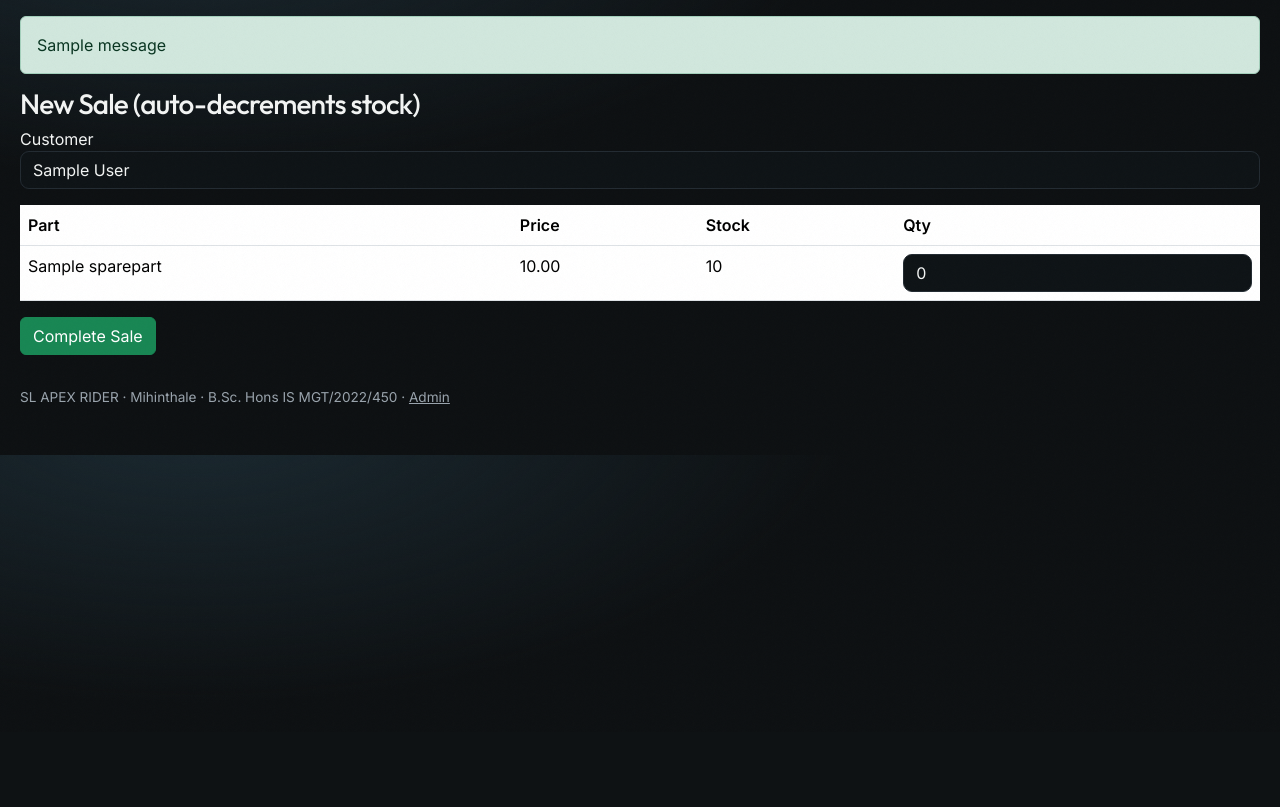
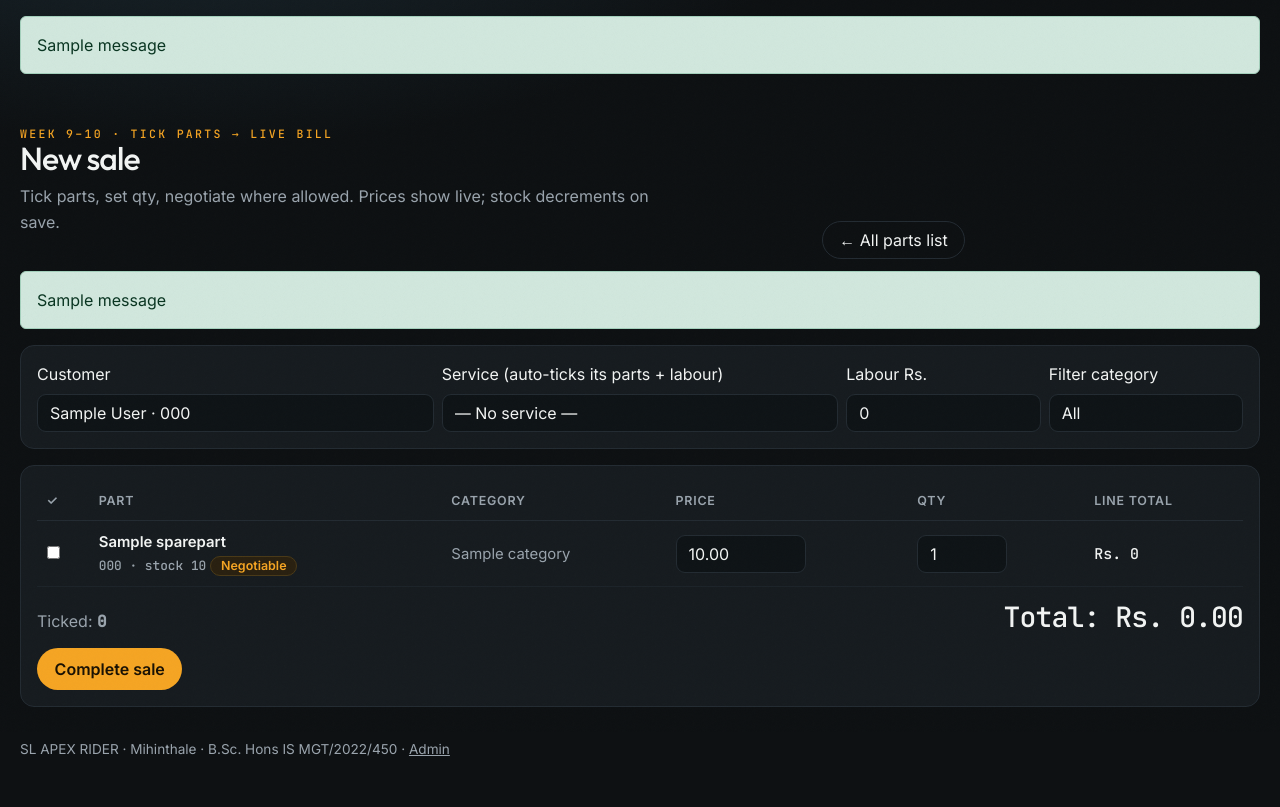
Before and after one commit to Ujitha123/sl-apex-rider, a Django app: page /sales/add/ in a window 1280 px wide. Shown: the part 68-875 px from the top of the page. Before the commit the page ends 659 px from the top, so only its background shows below. Run offline with Django 5.2, Linux system fonts and the light colour scheme; a user stored in the database is signed in; tables that the repository leaves empty hold one stand-in row (values such as "Sample post"); one stand-in notice (Sample message) is shown.

Commit message:
Inventory catalog (8 categories, 33 parts, 6 services) + tick-to-select sales with negotiable prices and live totals

```diff
--- a/inventory/admin.py
+++ b/inventory/admin.py
@@ -7,6 +7,6 @@
 
 @admin.register(SparePart)
 class SparePartAdmin(admin.ModelAdmin):
-    list_display = ('name', 'part_number', 'price', 'stock_qty', 'min_stock')
+    list_display = ('name', 'part_number', 'category', 'price', 'negotiable', 'stock_qty', 'min_stock')
     search_fields = ('name', 'part_number', 'compatible_models')
-    list_filter = ('category',)
+    list_filter = ('category', 'negotiable')
--- a/inventory/models.py
+++ b/inventory/models.py
@@ -18,6 +18,7 @@
     stock_qty = models.PositiveIntegerField(default=0)
     min_stock = models.PositiveIntegerField(default=5)
     description = models.TextField(blank=True)
+    negotiable = models.BooleanField(default=False, help_text="Tick if price can be negotiated at sale time")
     service_interval_km = models.PositiveIntegerField(default=2500,
         help_text="Km interval for predictive maintenance, e.g. 2500 for engine oil")
 
--- a/sales/models.py
+++ b/sales/models.py
@@ -7,6 +7,8 @@
     customer = models.ForeignKey(Customer, on_delete=models.CASCADE, related_name='sales')
     date = models.DateTimeField(auto_now_add=True)
     total = models.DecimalField(max_digits=12, decimal_places=2, default=0)
+    service_note = models.CharField(max_length=200, blank=True)
+    labour_charge = models.DecimalField(max_digits=10, decimal_places=2, default=0)
 
     def __str__(self):
         return f"Sale #{self.id} - {self.customer.name}"
--- a/sales/tests.py
+++ b/sales/tests.py
@@ -22,6 +22,7 @@
     def test_sale_deducts_stock_and_sets_total(self):
         resp = self.client.post(reverse('sale-add'), {
             'customer': self.cust.id,
+            f'tick_{self.part.id}': '1',
             f'qty_{self.part.id}': 2,
         })
         self.assertEqual(resp.status_code, 302)
@@ -33,6 +34,7 @@
     def test_sale_rejects_quantity_over_stock(self):
         resp = self.client.post(reverse('sale-add'), {
             'customer': self.cust.id,
+            f'tick_{self.part.id}': '1',
             f'qty_{self.part.id}': 999,
         })
         self.assertEqual(resp.status_code, 200)  # re-renders form with error
@@ -43,6 +45,7 @@
     def test_sale_rejects_invalid_customer(self):
         resp = self.client.post(reverse('sale-add'), {
             'customer': 99999,
+            f'tick_{self.part.id}': '1',
             f'qty_{self.part.id}': 1,
         })
         self.assertEqual(resp.status_code, 200)
--- a/sales/views.py
+++ b/sales/views.py
@@ -20,20 +20,23 @@
 
 @login_required
 def sale_create(request):
+    from maintenance.models import ServiceType
+    from inventory.models import Category
     customers = Customer.objects.all()
-    parts = SparePart.objects.all()
+    parts = SparePart.objects.select_related('category').order_by('category__name', 'name')
+    services = ServiceType.objects.prefetch_related('parts').order_by('name')
+    categories = Category.objects.order_by('name')
+    ticked = [int(x) for x in request.GET.getlist('tick') if str(x).isdigit()]
 
     if request.method == 'POST':
         cid = request.POST.get('customer')
         customer = Customer.objects.filter(id=cid).first()
         if customer is None:
             messages.error(request, 'Please select a valid customer.')
-            return render(request, 'sales/form.html', {'customers': customers, 'parts': parts})
+            return render(request, 'sales/form.html', {'customers': customers, 'parts': parts, 'services': services, 'categories': categories, 'ticked': ticked})
 
         try:
             with transaction.atomic():
-                # Lock the part rows for this sale so two concurrent sales
-                # can't both pass the stock check and oversell the same part.
                 part_ids = [p.id for p in parts]
                 locked_parts = {
                     p.id: p for p in SparePart.objects.select_for_update().filter(id__in=part_ids)
@@ -42,26 +45,49 @@
                 items_to_create = []
                 total = Decimal('0')
                 for part_id, part in locked_parts.items():
-                    qty = int(request.POST.get(f'qty_{part_id}', 0) or 0)
+                    if not request.POST.get(f'tick_{part_id}'):
+                        continue
+                    qty = int(request.POST.get(f'qty_{part_id}', 1) or 1)
                     if qty <= 0:
                         continue
                     if part.stock_qty < qty:
                         raise ValueError(f'Not enough stock for {part.name} (have {part.stock_qty}, need {qty}).')
-                    items_to_create.append((part, qty))
-                    total += part.price * qty
+                    raw_price = request.POST.get(f'price_{part_id}', '')
+                    try:
+                        unit_price = Decimal(raw_price) if raw_price else part.price
+                    except Exception:
+                        unit_price = part.price
+                    if unit_price <= 0:
+                        raise ValueError(f'Invalid price for {part.name}.')
+                    if unit_price != part.price and not part.negotiable:
+                        raise ValueError(f'{part.name} is fixed-price (Rs. {part.price}).')
+                    items_to_create.append((part, qty, unit_price))
+                    total += unit_price * qty
 
                 if not items_to_create:
-                    raise ValueError('Select at least one part with a quantity greater than zero.')
+                    raise ValueError('Tick at least one part and set quantity greater than zero.')
 
-                sale = Sale.objects.create(customer=customer, total=total)
-                for part, qty in items_to_create:
-                    SaleItem.objects.create(sale=sale, part=part, qty=qty, unit_price=part.price)
+                service = ServiceType.objects.filter(id=request.POST.get('service') or 0).first()
+                labour = Decimal(request.POST.get('labour') or (service.labour_charge if service else 0) or 0)
+                if labour < 0:
+                    raise ValueError('Invalid labour charge.')
+                if service and service.negotiable is False and labour != service.labour_charge:
+                    raise ValueError(f'{service.name} labour is fixed at Rs. {service.labour_charge}.')
+                total += labour
+
+                sale = Sale.objects.create(
+                    customer=customer, total=total, labour_charge=labour,
+                    service_note=service.name if service else request.POST.get('service_note', ''),
+                )
+                for part, qty, unit_price in items_to_create:
+                    SaleItem.objects.create(sale=sale, part=part, qty=qty, unit_price=unit_price)
                     part.stock_qty -= qty
                     part.save(update_fields=['stock_qty'])
         except ValueError as exc:
             messages.error(request, str(exc))
-            return render(request, 'sales/form.html', {'customers': customers, 'parts': parts})
+            return render(request, 'sales/form.html', {'customers': customers, 'parts': parts, 'services': services, 'categories': categories, 'ticked': ticked})
 
+        messages.success(request, f'Sale #{sale.id} saved — Rs. {sale.total}.')
         return redirect('sale-list')
 
-    return render(request, 'sales/form.html', {'customers': customers, 'parts': parts})
+    return render(request, 'sales/form.html', {'customers': customers, 'parts': parts, 'services': services, 'categories': categories, 'ticked': ticked})
--- a/templates/sales/form.html
+++ b/templates/sales/form.html
@@ -1,9 +1,42 @@
 {% extends 'base.html' %}{% block content %}
-<h3>New Sale (auto-decrements stock)</h3>
-<form method="post">{% csrf_token %}
-<label>Customer</label><select name="customer" class="form-control">{% for c in customers %}<option value="{{ c.id }}">{{ c.name }}</option>{% endfor %}</select>
-<table class="table mt-3"><tr><th>Part</th><th>Price</th><th>Stock</th><th>Qty</th></tr>
-{% for p in parts %}<tr><td>{{ p.name }}</td><td>{{ p.price }}</td><td>{{ p.stock_qty }}</td><td><input type="number" name="qty_{{ p.id }}" value="0" min="0" max="{{ p.stock_qty }}" class="form-control"></td></tr>{% endfor %}
+<div class="hero"><div><div class="kicker">Week 9–10 · Tick parts → live bill</div><h2>New sale</h2><p style="color:var(--muted)">Tick parts, set qty, negotiate where allowed. Prices show live; stock decrements on save.</p></div><div><a class="btn-ghost text-decoration-none" href="{% url 'part-list' %}">← All parts list</a></div></div>
+{% if messages %}{% for m in messages %}<div class="alert alert-{{ m.tags }}">{{ m }}</div>{% endfor %}{% endif %}
+<form method="post" id="saleForm">{% csrf_token %}
+<div class="panel mb-3"><div class="row g-2">
+<div class="col-md-4"><label class="form-label">Customer</label><select name="customer" class="form-control" required>{% for c in customers %}<option value="{{ c.id }}">{{ c.name }} · {{ c.phone }}</option>{% endfor %}</select></div>
+<div class="col-md-4"><label class="form-label">Service (auto-ticks its parts + labour)</label><select name="service" id="serviceSel" class="form-control"><option value="">— No service —</option>{% for s in services %}<option value="{{ s.id }}" data-labour="{{ s.labour_charge }}" data-parts="{% for p in s.parts.all %}{{ p.id }},{% endfor %}">{{ s.name }} · Rs. {{ s.labour_charge }}{% if s.negotiable %} · negotiable{% endif %}</option>{% endfor %}</select></div>
+<div class="col-md-2"><label class="form-label">Labour Rs.</label><input type="number" name="labour" id="labourIn" value="0" min="0" step="0.01" class="form-control"></div>
+<div class="col-md-2"><label class="form-label">Filter category</label><select id="catFilter" class="form-control"><option value="">All</option>{% for c in categories %}<option>{{ c.name }}</option>{% endfor %}</select></div>
+</div></div>
+<div class="panel"><table class="table-apex" id="partsTable"><tr><th>✓</th><th>Part</th><th>Category</th><th>Price</th><th>Qty</th><th>Line total</th></tr>
+{% for p in parts %}<tr data-cat="{{ p.category.name }}" data-price="{{ p.price }}" data-neg="{% if p.negotiable %}1{% else %}0{% endif %}">
+<td><input type="checkbox" name="tick_{{ p.id }}" value="1" class="tick" data-id="{{ p.id }}" {% if p.id in ticked %}checked{% endif %}></td>
+<td><b>{{ p.name }}</b><br><span class="num" style="color:var(--muted);font-size:.8rem">{{ p.part_number }} · stock {{ p.stock_qty }}</span> {% if p.negotiable %}<span class="badge badge-warn">Negotiable</span>{% endif %}</td>
+<td style="color:var(--muted)">{{ p.category.name }}</td>
+<td>{% if p.negotiable %}<input type="number" name="price_{{ p.id }}" value="{{ p.price }}" min="1" step="0.01" class="form-control price" data-id="{{ p.id }}" style="max-width:130px">{% else %}<span class="num">Rs. {{ p.price }}</span><input type="hidden" name="price_{{ p.id }}" value="{{ p.price }}">{% endif %}</td>
+<td><input type="number" name="qty_{{ p.id }}" value="{% if p.id in ticked %}1{% else %}1{% endif %}" min="1" max="{{ p.stock_qty }}" class="form-control qty" data-id="{{ p.id }}" style="max-width:90px"></td>
+<td class="num line" data-id="{{ p.id }}">Rs. 0</td></tr>{% endfor %}
 </table>
-<button class="btn btn-success" type="submit">Complete Sale</button></form>
+<div class="d-flex justify-content-between align-items-center mt-3"><span style="color:var(--muted)">Ticked: <b id="tickCount" class="num">0</b></span><h3 class="num">Total: Rs. <span id="grandTotal">0.00</span></h3></div>
+<button class="btn-apex mt-2" type="submit">Complete sale</button></div></form>
+<script>
+(function(){
+const rows=[...document.querySelectorAll('#partsTable tr[data-cat]')];
+const totalEl=document.getElementById('grandTotal'),countEl=document.getElementById('tickCount');
+const labourEl=document.getElementById('labourIn'),svc=document.getElementById('serviceSel'),cat=document.getElementById('catFilter');
+function calc(){let t=parseFloat(labourEl.value||0),n=0;
+rows.forEach(r=>{const id=r.querySelector('.tick').dataset.id;const on=r.querySelector('.tick').checked;
+const priceEl=r.querySelector('.price');const price=priceEl?parseFloat(priceEl.value||0):parseFloat(r.dataset.price);
+const qty=parseInt(r.querySelector('.qty').value||0);
+const line=r.querySelector('.line');
+if(on&&qty>0){const lt=price*qty;line.textContent='Rs. '+lt.toFixed(2);t+=lt;n++;}else{line.textContent='Rs. 0';}});
+totalEl.textContent=t.toFixed(2);countEl.textContent=n;}
+document.getElementById('saleForm').addEventListener('input',calc);
+document.getElementById('saleForm').addEventListener('change',calc);
+svc.addEventListener('change',()=>{const o=svc.selectedOptions[0];if(!o||!o.value)return;
+labourEl.value=o.dataset.labour||0;
+(o.dataset.parts||'').split(',').forEach(id=>{if(!id)return;const c=document.querySelector('.tick[data-id="'+id+'"]');if(c)c.checked=true;});calc();});
+cat.addEventListener('change',()=>{rows.forEach(r=>{r.style.display=(!cat.value||r.dataset.cat===cat.value)?'':'none';});});
+calc();})();
+</script>
 {% endblock %}
```
Also changed, not shown: inventory/views.py (+12 -3 lines), maintenance/admin.py (+6 -1 lines), maintenance/models.py (+12 -0 lines), templates/inventory/list.html (+4 -4 lines), inventory/migrations/0002_sparepart_negotiable.py (added), maintenance/migrations/0002_servicetype.py (added), sales/migrations/0002_sale_labour_charge_sale_service_note.py (added).
